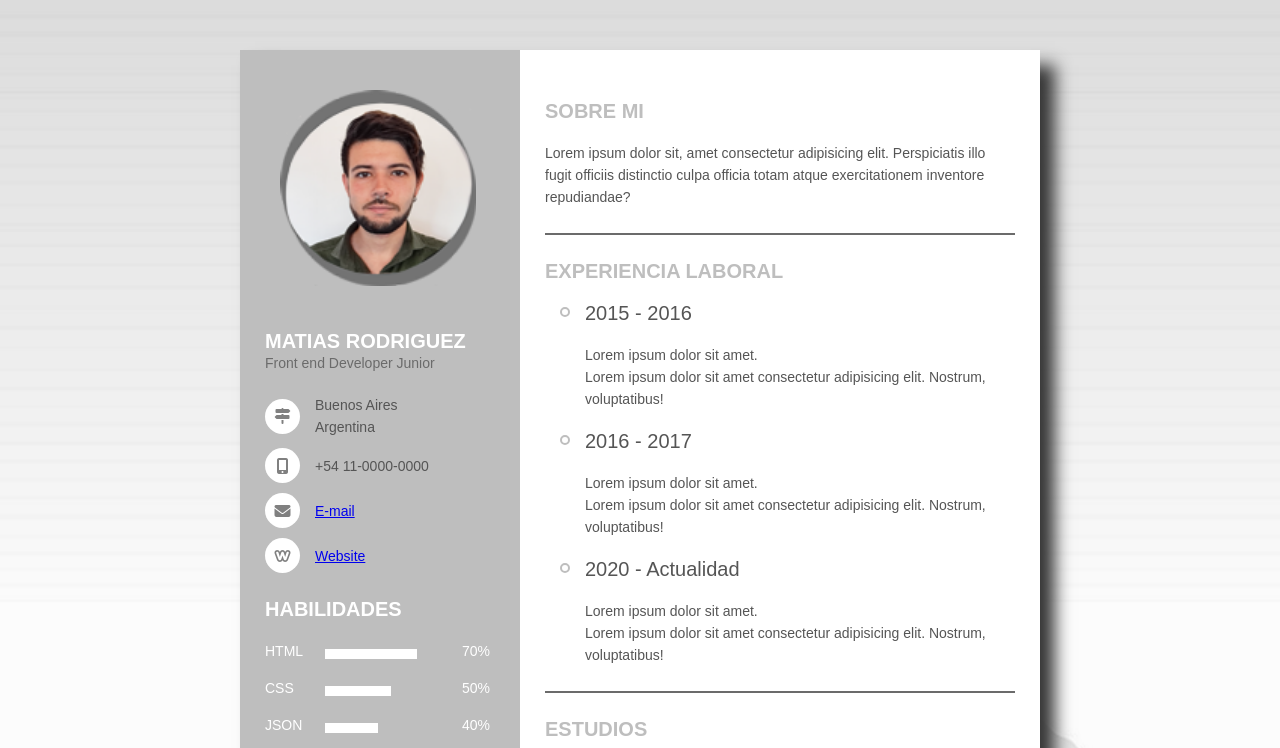
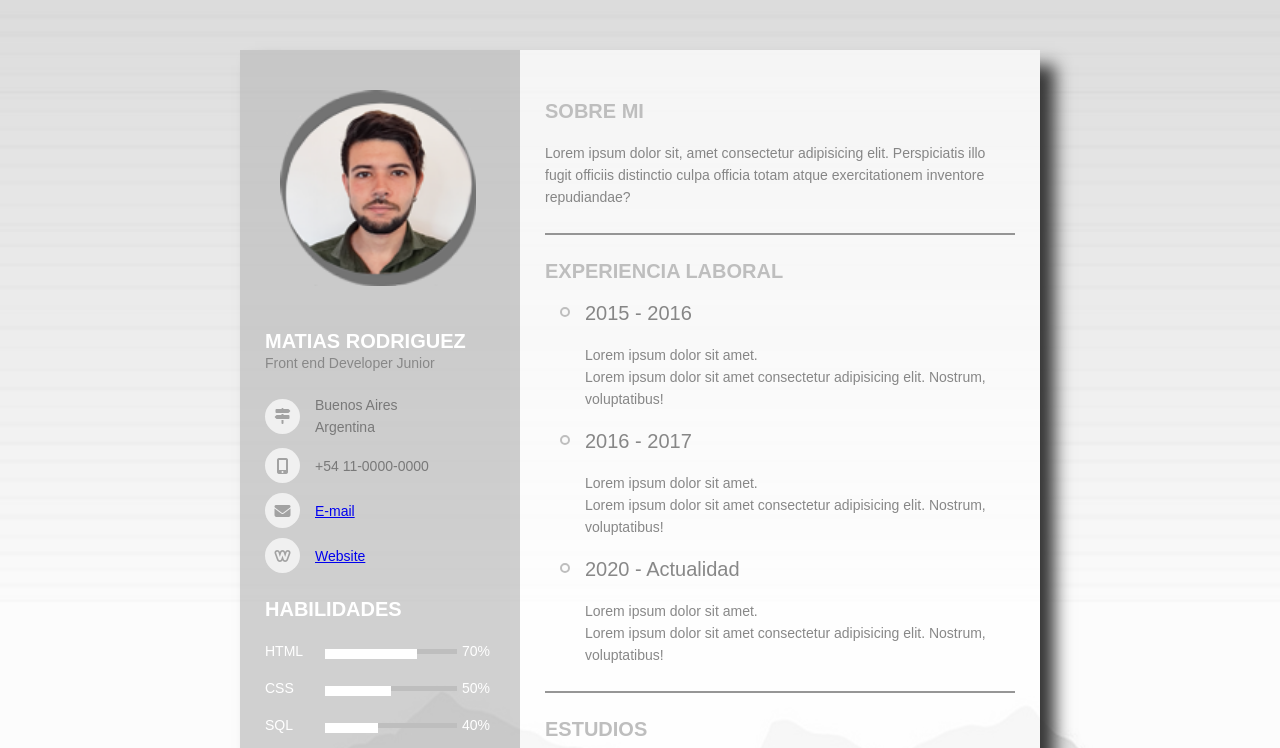
Before and after one commit to merdmc/garly, a plain HTML site: page index.html in a window 1280 px wide. Shown: the top 748 px of the page. Drawn offline with Linux system fonts and the light colour scheme.

Commit message:
Modificado background color

```diff
--- a/estiloproyecto.css
+++ b/estiloproyecto.css
@@ -10,10 +10,10 @@
 
 body {
 
-      background: #585c68;
+      background: rgba(88, 92, 104, 0.70);
       font-size: 14px;
       line-height: 22px;
-      color: #555555;
+      color: rgba(85, 85, 85, 0.70);
 
     }
 
@@ -57,7 +57,7 @@ body {
 
 .bloque .bloque_izquierda {
         width: 280px;
-        background: #bebebe;
+        background: rgba(190, 190, 190, 0.70);
 
 }
 
@@ -96,12 +96,12 @@ body {
 }
 
 .bloque .bloque_izquierda .regular {
-       color: #6b6b6b;
+       color: rgba(107, 107, 107, 0.70);
 }
 
 .bloque .bloque_item {
        padding: 25px 0;
-       border-bottom: 2px solid #6b6b6b;
+       border-bottom: 2px solid rgba(107, 107, 107, 0.70);
 }
 
 .bloque .bloque_izquierda .bloque_item:last-child,
@@ -122,8 +122,8 @@ body {
 .bloque .bloque_izquierda ul li .icon {
        width: 35px;
        height: 35px;
-       background: #fff;
-       color: grey;
+       background: rgba(255, 255, 255, 0.70);
+       color: rgba(128, 128, 128, 0.70);
        border-radius: 50%;
        margin-right: 15px;
        font-size: 16px;
@@ -182,7 +182,7 @@ body {
 
 .bloque .bloque_derecha {
        width: 520px;
-       background: #fff;
+       background: rgba(255, 255, 255, 0.70);
        padding: 25px;
 
 }
--- a/index.html
+++ b/index.html
@@ -103,7 +103,7 @@
                 </li>
                 <li>
                   <div class="habilidad_nombre">
-                    JSON
+                    SQL
                   </div>
                   <div class="habilidad_progreso">
                     <span style="width: 40%;"></span>
```
